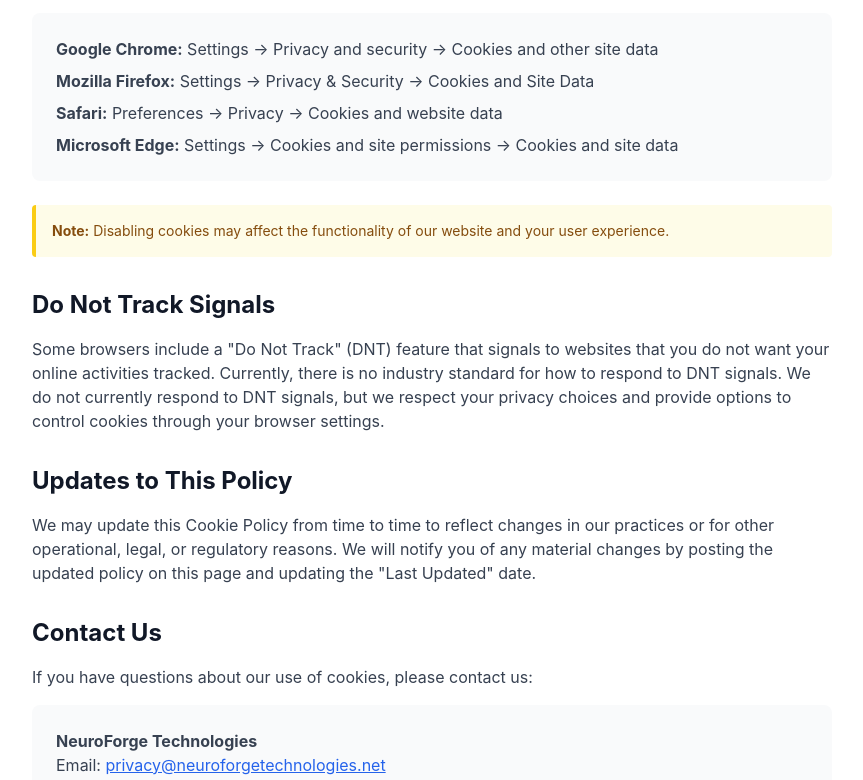
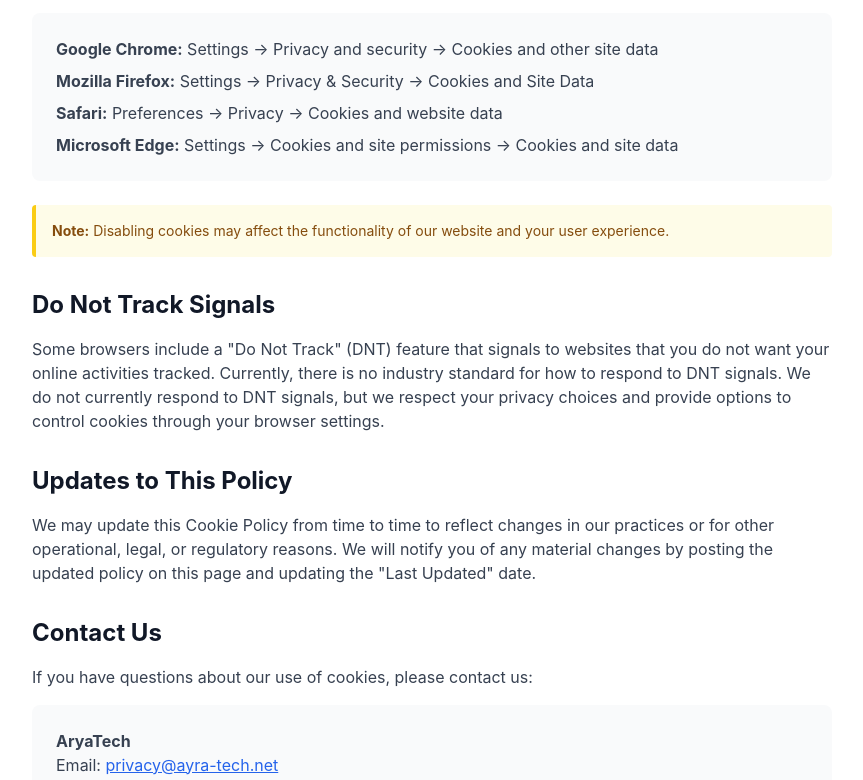
Before and after one commit to JBWolfFlow/Website, a React (Vite) app: page /cookies in a window 1280 px wide. Shown: the part 2011-2791 px from the top of the page, without its empty margins (208-1071 px from the left). Built offline with nearby package versions, Linux system fonts and the light colour scheme.

Commit message:
Rebrand Team/Careers/legal pages/team data/formService to AryaTech

```diff
--- a/src/components/legal/CookiePolicy.jsx
+++ b/src/components/legal/CookiePolicy.jsx
@@ -3,7 +3,7 @@ import { Cookie, Settings, Info } from 'lucide-react';
 
 /**
  * Cookie Policy Component
- * Explains cookie usage on NeuroForge Technologies website
+ * Explains cookie usage on AryaTech website
  */
 const CookiePolicy = () => {
   const lastUpdated = 'January 27, 2025';
@@ -11,8 +11,8 @@ const CookiePolicy = () => {
   return (
     <>
       <Helmet>
-        <title>Cookie Policy | NeuroForge Technologies</title>
-        <meta name="description" content="Cookie Policy for NeuroForge Technologies. Learn about how we use cookies and similar technologies." />
+        <title>Cookie Policy | AryaTech</title>
+        <meta name="description" content="Cookie Policy for AryaTech. Learn about how we use cookies and similar technologies." />
         <meta name="robots" content="index, follow" />
       </Helmet>
 
@@ -32,7 +32,7 @@ const CookiePolicy = () => {
           {/* Introduction */}
           <section className="mb-8">
             <p className="text-lg text-gray-700 leading-relaxed">
-              This Cookie Policy explains how NeuroForge Technologies ("we," "our," or "us") uses cookies and similar technologies on our website. By using our website, you consent to the use of cookies as described in this policy.
+              This Cookie Policy explains how AryaTech ("we," "our," or "us") uses cookies and similar technologies on our website. By using our website, you consent to the use of cookies as described in this policy.
             </p>
           </section>
 
@@ -195,9 +195,9 @@ const CookiePolicy = () => {
               If you have questions about our use of cookies, please contact us:
             </p>
             <div className="bg-gray-50 p-6 rounded-lg">
-              <p className="text-gray-700"><strong>NeuroForge Technologies</strong></p>
-              <p className="text-gray-700">Email: <a href="mailto:privacy@neuroforgetechnologies.net" className="text-primary-600 hover:text-primary-700 underline">privacy@neuroforgetechnologies.net</a></p>
-              <p className="text-gray-700">General Inquiries: <a href="mailto:contact@neuroforgetechnologies.net" className="text-primary-600 hover:text-primary-700 underline">contact@neuroforgetechnologies.net</a></p>
+              <p className="text-gray-700"><strong>AryaTech</strong></p>
+              <p className="text-gray-700">Email: <a href="mailto:privacy@ayra-tech.net" className="text-primary-600 hover:text-primary-700 underline">privacy@ayra-tech.net</a></p>
+              <p className="text-gray-700">General Inquiries: <a href="mailto:contact@ayra-tech.net" className="text-primary-600 hover:text-primary-700 underline">contact@ayra-tech.net</a></p>
               <p className="text-gray-700">Phone: <a href="tel:+12068760437" className="text-primary-600 hover:text-primary-700 underline">(206) 876-0437</a></p>
             </div>
           </section>
--- a/src/components/legal/PrivacyPolicy.jsx
+++ b/src/components/legal/PrivacyPolicy.jsx
@@ -3,7 +3,7 @@ import { Shield, Lock, Eye, Database, Mail } from 'lucide-react';
 
 /**
  * Privacy Policy Component
- * Comprehensive privacy policy for NeuroForge Technologies
+ * Comprehensive privacy policy for AryaTech
  * GDPR, CCPA, and general privacy law compliant
  */
 const PrivacyPolicy = () => {
@@ -12,8 +12,8 @@ const PrivacyPolicy = () => {
   return (
     <>
       <Helmet>
-        <title>Privacy Policy | NeuroForge Technologies</title>
-        <meta name="description" content="Privacy Policy for NeuroForge Technologies. Learn how we collect, use, and protect your personal information." />
+        <title>Privacy Policy | AryaTech</title>
+        <meta name="description" content="Privacy Policy for AryaTech. Learn how we collect, use, and protect your personal information." />
         <meta name="robots" content="index, follow" />
       </Helmet>
 
@@ -33,7 +33,7 @@ const PrivacyPolicy = () => {
           {/* Introduction */}
           <section className="mb-8">
             <p className="text-lg text-gray-700 leading-relaxed">
-              At NeuroForge Technologies ("we," "our," or "us"), we are committed to protecting your privacy and ensuring the security of your personal information. This Privacy Policy explains how we collect, use, disclose, and safeguard your information when you visit our website or use our services.
+              At AryaTech ("we," "our," or "us"), we are committed to protecting your privacy and ensuring the security of your personal information. This Privacy Policy explains how we collect, use, disclose, and safeguard your information when you visit our website or use our services.
             </p>
           </section>
 
@@ -166,7 +166,7 @@ const PrivacyPolicy = () => {
               <li><strong>Withdraw Consent:</strong> Withdraw consent for data processing at any time</li>
             </ul>
             <p className="text-gray-700 mt-4">
-              To exercise these rights, please contact us at <a href="mailto:privacy@neuroforgetechnologies.net" className="text-primary-600 hover:text-primary-700 underline">privacy@neuroforgetechnologies.net</a>
+              To exercise these rights, please contact us at <a href="mailto:privacy@ayra-tech.net" className="text-primary-600 hover:text-primary-700 underline">privacy@ayra-tech.net</a>
             </p>
           </section>
 
@@ -212,9 +212,9 @@ const PrivacyPolicy = () => {
               If you have any questions, concerns, or requests regarding this Privacy Policy or our data practices, please contact us:
             </p>
             <div className="bg-gray-50 p-6 rounded-lg">
-              <p className="text-gray-700"><strong>NeuroForge Technologies</strong></p>
-              <p className="text-gray-700">Email: <a href="mailto:privacy@neuroforgetechnologies.net" className="text-primary-600 hover:text-primary-700 underline">privacy@neuroforgetechnologies.net</a></p>
-              <p className="text-gray-700">General Inquiries: <a href="mailto:contact@neuroforgetechnologies.net" className="text-primary-600 hover:text-primary-700 underline">contact@neuroforgetechnologies.net</a></p>
+              <p className="text-gray-700"><strong>AryaTech</strong></p>
+              <p className="text-gray-700">Email: <a href="mailto:privacy@ayra-tech.net" className="text-primary-600 hover:text-primary-700 underline">privacy@ayra-tech.net</a></p>
+              <p className="text-gray-700">General Inquiries: <a href="mailto:contact@ayra-tech.net" className="text-primary-600 hover:text-primary-700 underline">contact@ayra-tech.net</a></p>
               <p className="text-gray-700">Phone: <a href="tel:+12068760437" className="text-primary-600 hover:text-primary-700 underline">(206) 876-0437</a></p>
               <p className="text-gray-700">Location: Temple, TX, United States</p>
             </div>
--- a/src/components/legal/TermsOfService.jsx
+++ b/src/components/legal/TermsOfService.jsx
@@ -3,7 +3,7 @@ import { FileText, Scale, AlertTriangle, CheckCircle } from 'lucide-react';
 
 /**
  * Terms of Service Component
- * Comprehensive terms and conditions for NeuroForge Technologies
+ * Comprehensive terms and conditions for AryaTech
  */
 const TermsOfService = () => {
   const lastUpdated = 'January 27, 2025';
@@ -11,8 +11,8 @@ const TermsOfService = () => {
   return (
     <>
       <Helmet>
-        <title>Terms of Service | NeuroForge Technologies</title>
-        <meta name="description" content="Terms of Service for NeuroForge Technologies. Read our terms and conditions for using our services." />
+        <title>Terms of Service | AryaTech</title>
+        <meta name="description" content="Terms of Service for AryaTech. Read our terms and conditions for using our services." />
         <meta name="robots" content="index, follow" />
       </Helmet>
 
@@ -32,7 +32,7 @@ const TermsOfService = () => {
           {/* Introduction */}
           <section className="mb-8">
             <p className="text-lg text-gray-700 leading-relaxed mb-4">
-              Welcome to NeuroForge Technologies. These Terms of Service ("Terms") govern your access to and use of our website, services, and products. By accessing or using our services, you agree to be bound by these Terms.
+              Welcome to AryaTech. These Terms of Service ("Terms") govern your access to and use of our website, services, and products. By accessing or using our services, you agree to be bound by these Terms.
             </p>
             <div className="bg-yellow-50 border-l-4 border-yellow-400 p-4 rounded">
               <div className="flex">
@@ -51,7 +51,7 @@ const TermsOfService = () => {
               1. Acceptance of Terms
             </h2>
             <p className="text-gray-700 mb-4">
-              By accessing or using NeuroForge Technologies' website and services, you acknowledge that you have read, understood, and agree to be bound by these Terms and our Privacy Policy. These Terms apply to all visitors, users, and others who access or use our services.
+              By accessing or using AryaTech' website and services, you acknowledge that you have read, understood, and agree to be bound by these Terms and our Privacy Policy. These Terms apply to all visitors, users, and others who access or use our services.
             </p>
             <p className="text-gray-700">
               We reserve the right to modify these Terms at any time. We will notify you of any changes by posting the new Terms on this page and updating the "Last Updated" date. Your continued use of our services after such modifications constitutes your acceptance of the updated Terms.
@@ -62,7 +62,7 @@ const TermsOfService = () => {
           <section className="mb-8">
             <h2 className="text-2xl font-bold text-gray-900 mb-4">2. Services Description</h2>
             <p className="text-gray-700 mb-4">
-              NeuroForge Technologies provides software development services, including but not limited to:
+              AryaTech provides software development services, including but not limited to:
             </p>
             <ul className="list-disc list-inside space-y-2 text-gray-700 ml-4">
               <li>Web application development</li>
@@ -102,7 +102,7 @@ const TermsOfService = () => {
 
             <h3 className="text-xl font-semibold text-gray-800 mb-3 mt-6">Our Intellectual Property</h3>
             <p className="text-gray-700 mb-4">
-              All content, features, and functionality on our website, including but not limited to text, graphics, logos, icons, images, audio clips, video clips, data compilations, and software, are the exclusive property of NeuroForge Technologies or its licensors and are protected by United States and international copyright, trademark, patent, trade secret, and other intellectual property laws.
+              All content, features, and functionality on our website, including but not limited to text, graphics, logos, icons, images, audio clips, video clips, data compilations, and software, are the exclusive property of AryaTech or its licensors and are protected by United States and international copyright, trademark, patent, trade secret, and other intellectual property laws.
             </p>
 
             <h3 className="text-xl font-semibold text-gray-800 mb-3 mt-6">Client-Owned Work Product</h3>
@@ -184,7 +184,7 @@ const TermsOfService = () => {
           <section className="mb-8">
             <h2 className="text-2xl font-bold text-gray-900 mb-4">8. Limitation of Liability</h2>
             <p className="text-gray-700 mb-4 uppercase font-semibold">
-              TO THE MAXIMUM EXTENT PERMITTED BY LAW, NEUROFORGE TECHNOLOGIES SHALL NOT BE LIABLE FOR ANY INDIRECT, INCIDENTAL, SPECIAL, CONSEQUENTIAL, OR PUNITIVE DAMAGES, OR ANY LOSS OF PROFITS OR REVENUES, WHETHER INCURRED DIRECTLY OR INDIRECTLY, OR ANY LOSS OF DATA, USE, GOODWILL, OR OTHER INTANGIBLE LOSSES.
+              TO THE MAXIMUM EXTENT PERMITTED BY LAW, ARYATECH SHALL NOT BE LIABLE FOR ANY INDIRECT, INCIDENTAL, SPECIAL, CONSEQUENTIAL, OR PUNITIVE DAMAGES, OR ANY LOSS OF PROFITS OR REVENUES, WHETHER INCURRED DIRECTLY OR INDIRECTLY, OR ANY LOSS OF DATA, USE, GOODWILL, OR OTHER INTANGIBLE LOSSES.
             </p>
             <p className="text-gray-700">
               Our total liability for any claims arising out of or related to these Terms or our services shall not exceed the amount paid by you for the specific services giving rise to the claim, or $1,000, whichever is greater.
@@ -228,7 +228,7 @@ const TermsOfService = () => {
           <section className="mb-8">
             <h2 className="text-2xl font-bold text-gray-900 mb-4">11. Indemnification</h2>
             <p className="text-gray-700">
-              You agree to indemnify, defend, and hold harmless NeuroForge Technologies and its officers, directors, employees, and agents from any claims, damages, losses, liabilities, and expenses (including reasonable attorneys' fees) arising out of or related to:
+              You agree to indemnify, defend, and hold harmless AryaTech and its officers, directors, employees, and agents from any claims, damages, losses, liabilities, and expenses (including reasonable attorneys' fees) arising out of or related to:
             </p>
             <ul className="list-disc list-inside space-y-2 text-gray-700 ml-4 mt-4">
               <li>Your use of our services</li>
@@ -268,7 +268,7 @@ const TermsOfService = () => {
 
             <h3 className="text-xl font-semibold text-gray-800 mb-3 mt-6">Entire Agreement</h3>
             <p className="text-gray-700 mb-4">
-              These Terms, together with any Service Agreement and our Privacy Policy, constitute the entire agreement between you and NeuroForge Technologies regarding our services.
+              These Terms, together with any Service Agreement and our Privacy Policy, constitute the entire agreement between you and AryaTech regarding our services.
             </p>
 
             <h3 className="text-xl font-semibold text-gray-800 mb-3 mt-6">Severability</h3>
@@ -297,9 +297,9 @@ const TermsOfService = () => {
               If you have any questions about these Terms, please contact us:
             </p>
             <div className="bg-gray-50 p-6 rounded-lg">
-              <p className="text-gray-700"><strong>NeuroForge Technologies</strong></p>
-              <p className="text-gray-700">Email: <a href="mailto:legal@neuroforgetechnologies.net" className="text-primary-600 hover:text-primary-700 underline">legal@neuroforgetechnologies.net</a></p>
-              <p className="text-gray-700">General Inquiries: <a href="mailto:contact@neuroforgetechnologies.net" className="text-primary-600 hover:text-primary-700 underline">contact@neuroforgetechnologies.net</a></p>
+              <p className="text-gray-700"><strong>AryaTech</strong></p>
+              <p className="text-gray-700">Email: <a href="mailto:legal@ayra-tech.net" className="text-primary-600 hover:text-primary-700 underline">legal@ayra-tech.net</a></p>
+              <p className="text-gray-700">General Inquiries: <a href="mailto:contact@ayra-tech.net" className="text-primary-600 hover:text-primary-700 underline">contact@ayra-tech.net</a></p>
               <p className="text-gray-700">Phone: <a href="tel:+12068760437" className="text-primary-600 hover:text-primary-700 underline">(206) 876-0437</a></p>
               <p className="text-gray-700">Location: Temple, TX, United States</p>
             </div>
--- a/src/components/pages/Careers.jsx
+++ b/src/components/pages/Careers.jsx
@@ -154,7 +154,7 @@ const Careers = () => {
 
       // Add subject and metadata
       formDataToSend.append('subject', `New Career Application - ${formData.name}`);
-      formDataToSend.append('from_name', 'NeuroForge Technologies Careers');
+      formDataToSend.append('from_name', 'AryaTech Careers');
 
       // Add form fields with clear labels
       formDataToSend.append('Name', formData.name);
@@ -215,8 +215,8 @@ const Careers = () => {
   return (
     <>
       <Helmet>
-        <title>Careers | NeuroForge Technologies</title>
-        <meta name="description" content="Join the NeuroForge Technologies team. Explore career opportunities and submit your application." />
+        <title>Careers | AryaTech</title>
+        <meta name="description" content="Join the AryaTech team. Explore career opportunities and submit your application." />
         <meta name="robots" content="index, follow" />
       </Helmet>
 
--- a/src/components/pages/Team.jsx
+++ b/src/components/pages/Team.jsx
@@ -10,8 +10,8 @@ const Team = () => {
   return (
     <>
       <Helmet>
-        <title>Our Team | NeuroForge Technologies</title>
-        <meta name="description" content="Meet the talented team behind NeuroForge Technologies. Expert engineers, AI specialists, and designers building the future of technology." />
+        <title>Our Team | AryaTech</title>
+        <meta name="description" content="Meet the talented team behind AryaTech. Expert engineers, AI specialists, and designers building the future of technology." />
         <meta name="robots" content="index, follow" />
       </Helmet>
 
@@ -28,7 +28,7 @@ const Team = () => {
               Meet Our Team
             </h1>
             <p className="text-xl text-gray-600 max-w-3xl mx-auto">
-              The engineers building NeuroForge Technologies&apos; product portfolio. Small and senior by design — every product owned end-to-end by an experienced engineer.
+              The engineers building AryaTech&apos;s product portfolio. Small and senior by design — every product owned end-to-end by an experienced engineer.
             </p>
           </div>
 
--- a/src/data/team.js
+++ b/src/data/team.js
@@ -1,6 +1,6 @@
 /**
  * Team Members Data
- * Contains information about NeuroForge Technologies team members
+ * Contains information about AryaTech team members
  */
 
 export const teamMembers = [
@@ -9,10 +9,10 @@ export const teamMembers = [
     name: 'Jacob Gonsalves',
     role: 'CEO · Product Lead, Huntress',
     image: '/team/jacob-gonsalves.jpg',
-    bio: "Jacob is CEO of NeuroForge Technologies and the product lead for Huntress, the company's flagship B2B platform. Huntress is an AI-orchestrated bug bounty platform — a Tauri 2.0 desktop application with a React + TypeScript frontend and a Rust backend — where specialized vulnerability-hunting agents coordinate through ReAct loops with native tool use. Jacob owns the architecture end-to-end: agent design across model tiers, the default-deny security model, Rust scope validators, Docker sandboxing, multi-provider model abstraction, custom model training for task-specific applications, and the 2,000+ tests holding it together. His background combines military leadership with deep full-stack engineering across TypeScript, Rust, and Python.",
+    bio: "Jacob is CEO of AryaTech and the product lead for Huntress, the company's flagship B2B platform. Huntress is an AI-orchestrated bug bounty platform — a Tauri 2.0 desktop application with a React + TypeScript frontend and a Rust backend — where specialized vulnerability-hunting agents coordinate through ReAct loops with native tool use. Jacob owns the architecture end-to-end: agent design across model tiers, the default-deny security model, Rust scope validators, Docker sandboxing, multi-provider model abstraction, custom model training for task-specific applications, and the 2,000+ tests holding it together. His background combines military leadership with deep full-stack engineering across TypeScript, Rust, and Python.",
     specialties: ['AI Orchestration & Agents', 'Rust Engineering', 'Full-Stack TypeScript', 'Security Architecture', 'Systems Design'],
     education: 'Meta Full-Stack Developer Professional Certificate | University of Michigan Python 3 Programming Specialization',
-    email: 'jacobgonsalves@neuroforgetechnologies.net',
+    email: 'jacobgonsalves@ayra-tech.net',
     github: 'https://github.com/JBWolfFlow'
   },
   {
@@ -20,10 +20,10 @@ export const teamMembers = [
     name: 'Ethan Hoover',
     role: 'COO · Product Lead, Watch & See and Urban Aid',
     image: '/team/ethan-hoover.jpg',
-    bio: "Ethan is COO of NeuroForge Technologies and the product lead for Watch & See and Urban Aid. Watch & See is a native iOS marketplace and community for watch enthusiasts — SwiftUI, Supabase, Stripe Connect, StoreKit 2, with a custom design system and the lowest take rate in its category. Urban Aid is a civic-tech mobile app that helps people find nearby public utilities — water fountains, restrooms, shelters, transit, health centers — live on the App Store with a 5.0★ rating, ~4,000 locations indexed, and offline-first architecture (React Native + Expo, FastAPI, PostgreSQL, Redis). Ethan owns design, mobile engineering, and backend across both products. His background combines U.S. Army section leadership with a decade of front-end and UI/UX engineering.",
+    bio: "Ethan is COO of AryaTech and the product lead for Watch & See and Urban Aid. Watch & See is a native iOS marketplace and community for watch enthusiasts — SwiftUI, Supabase, Stripe Connect, StoreKit 2, with a custom design system and the lowest take rate in its category. Urban Aid is a civic-tech mobile app that helps people find nearby public utilities — water fountains, restrooms, shelters, transit, health centers — live on the App Store with a 5.0★ rating, ~4,000 locations indexed, and offline-first architecture (React Native + Expo, FastAPI, PostgreSQL, Redis). Ethan owns design, mobile engineering, and backend across both products. His background combines U.S. Army section leadership with a decade of front-end and UI/UX engineering.",
     specialties: ['Native iOS (SwiftUI)', 'React Native + Expo', 'UI/UX Design', 'FastAPI Backends', 'Mobile Architecture'],
     education: 'Self-Taught Engineer',
-    email: 'ethanhoover@neuroforgetechnologies.net'
+    email: 'ethanhoover@ayra-tech.net'
   }
 ];
 
--- a/src/services/formService.js
+++ b/src/services/formService.js
@@ -51,7 +51,7 @@ const submitToEmailJS = async (formData, config) => {
     company: formData.company || 'N/A',
     project_type: formData.projectType,
     message: formData.message,
-    to_email: 'contact@neuroforgetechnologies.net'
+    to_email: 'jacobgonsalves@ayra-tech.net'
   };
 
   const response = await fetch('https://api.emailjs.com/api/v1.0/email/send', {
@@ -101,7 +101,7 @@ const submitToWeb3Forms = async (formData, accessKey) => {
     project_type: formData.projectType,
     message: formData.message,
     subject: `New Contact Form Submission - ${formData.projectType}`,
-    from_name: 'NeuroForge Technologies Website'
+    from_name: 'AryaTech Website'
   };
 
   const response = await fetch('https://api.web3forms.com/submit', {
```
